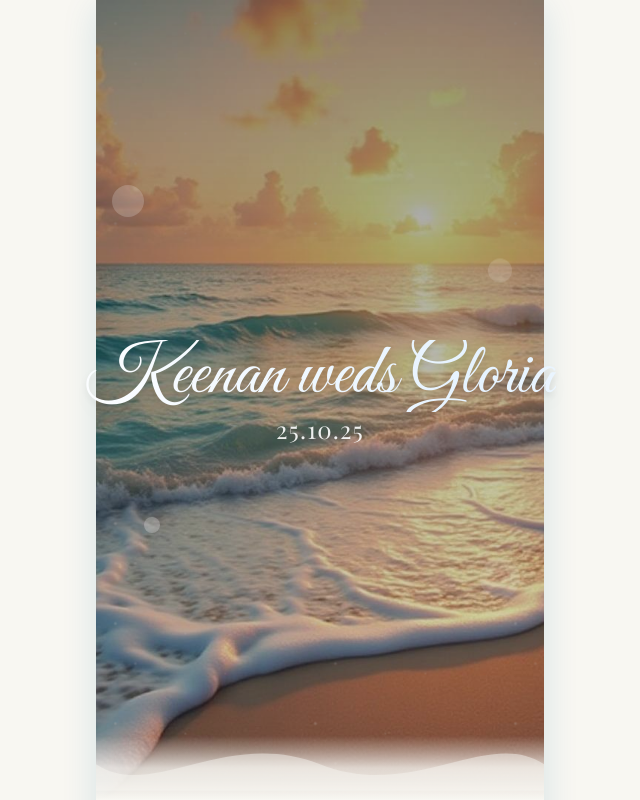
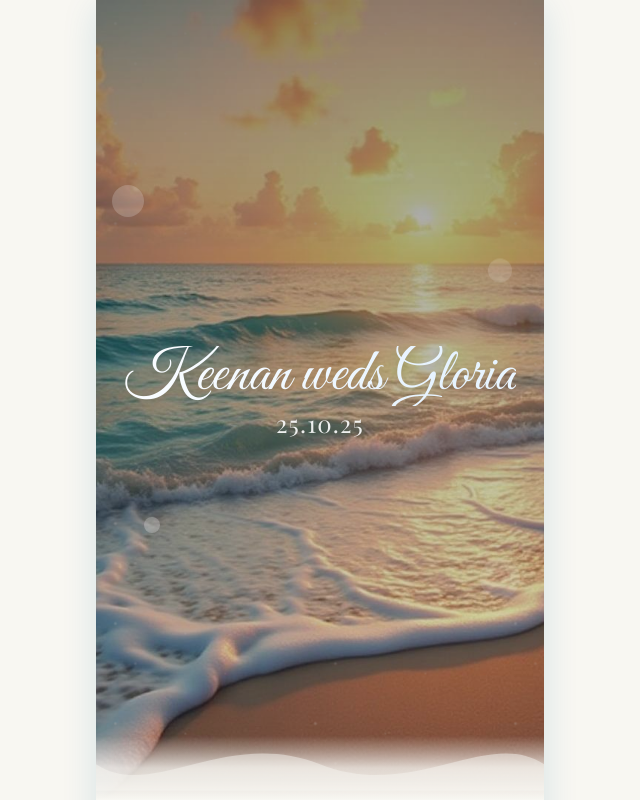
Before and after one commit to gloriacreator/ocean-whispers-invite, a React (Vite) app: page / in a window 1280 px wide. Shown: the top 800 px of the page, without its empty margins (320-960 px from the left). Built offline with nearby package versions, Linux system fonts and the light colour scheme; a web font is replaced by a local one.

Commit message:
Fix header text overflow
Ensure "Keenan weds Gloria" text does not overflow the screen on smaller viewports.

```diff
--- a/src/components/wedding/Header.tsx
+++ b/src/components/wedding/Header.tsx
@@ -15,7 +15,7 @@ export const Header = () => {
 
       {/* Content */}
       <div className="relative z-10 text-center px-6 animate-fade-in">
-        <h1 className="font-great-vibes text-6xl md:text-7xl text-white mb-4 drop-shadow-lg animate-shimmer whitespace-nowrap"
+        <h1 className="font-great-vibes text-4xl sm:text-5xl md:text-6xl text-white mb-4 drop-shadow-lg animate-shimmer"
             style={{
               background: 'linear-gradient(90deg, #ffffff 0%, #e6f3ff 50%, #ffffff 100%)',
               backgroundSize: '200% 100%',
```
